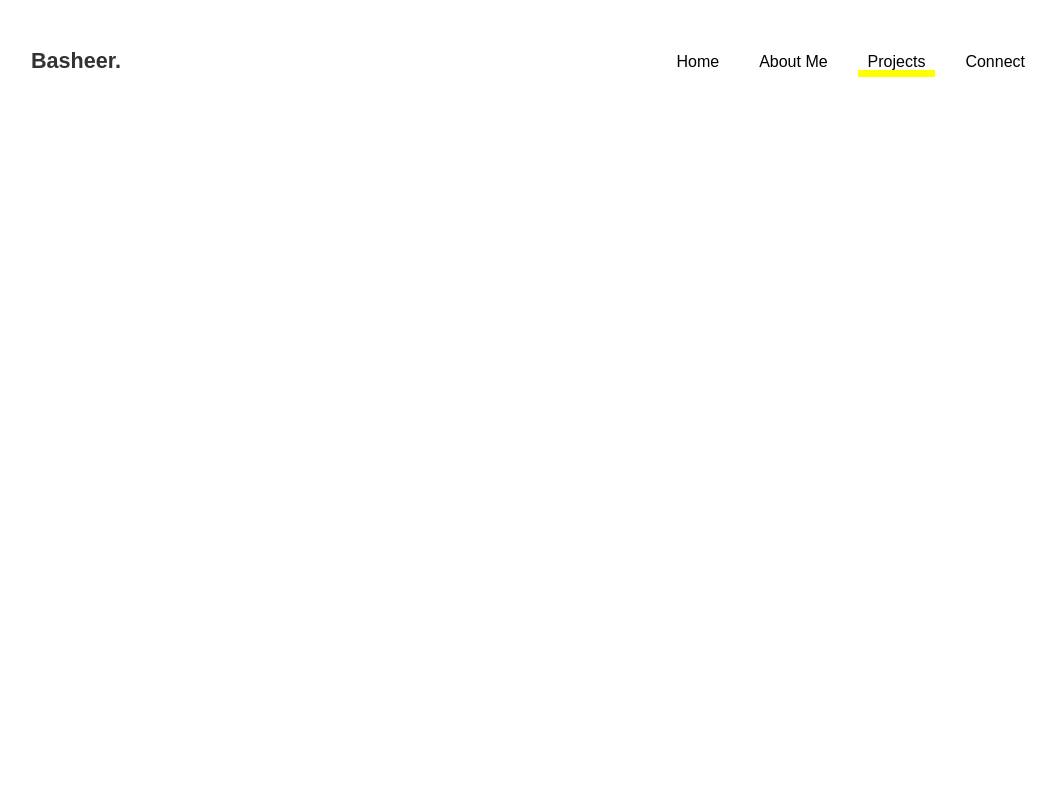
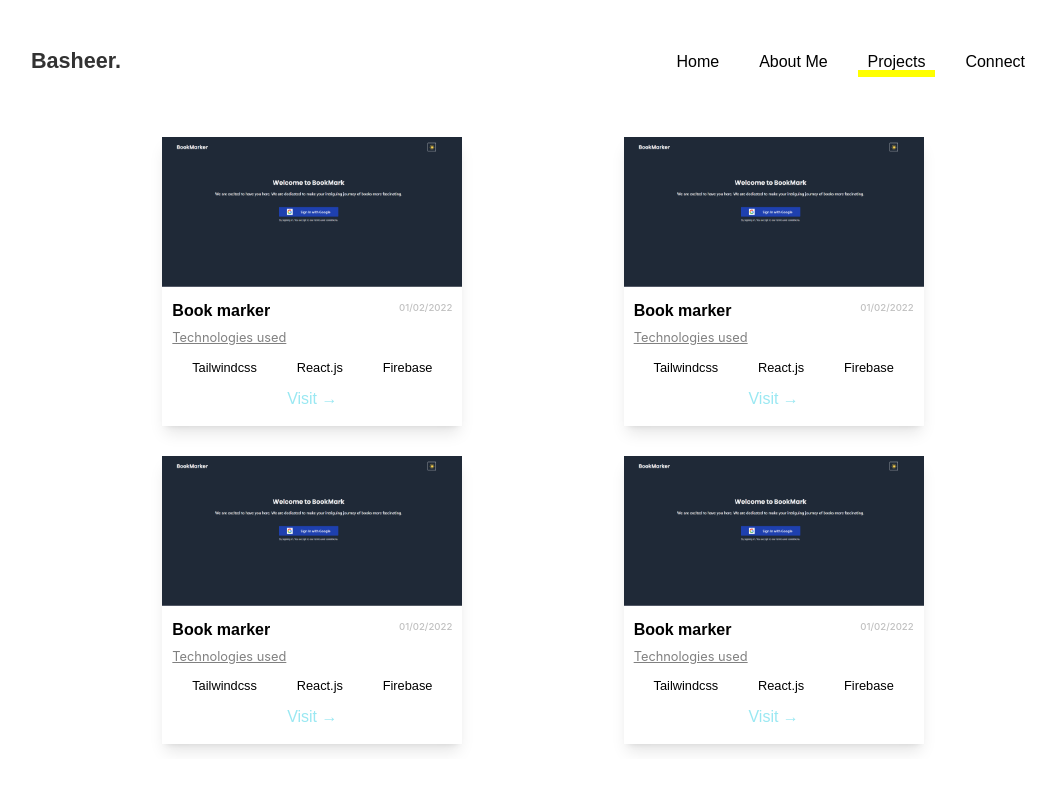
Before and after one commit to Basheer3648734/Basheer, a Next.js app: page /projects in a window 1280 px wide. Shown: the top 790 px of the page, without its empty margins (97-1153 px from the left). Built offline with nearby package versions, Linux system fonts and the light colour scheme.

Commit message:
📦 NEW: projects link activated

```diff
--- /dev/null
+++ b/components/ProjectCard.js
@@ -0,0 +1,47 @@
+import Image from "next/image";
+import Link from "next/link";
+export default function ProjectCard() {
+  // image, title, visit site, created-date
+  return (
+    <div className="bg-[white] w-[auto] shadow-lg shadow-gray-500/50 inline-block mx-[30px] my-[15px]">
+      <div className="w-[100%]">
+        <Image src="/images/bookmarker.png" width="300px" height="150px" />
+      </div>
+      <div className="px-[10px] py-[5px]">
+        <h2 className="text-[1.25rem] font-bold inline-block md:text-[1rem]">
+          Book marker
+        </h2>
+        <p className="inline-block float-right text-[0.6rem] leading-5 font-medium text-[silver]">
+          01/02/2022
+        </p>
+        <p className="underline text-[0.78rem] decoration-solid mt-[5px] text-[gray] md:text-[0.8rem]">
+          Technologies used
+        </p>
+        <ul className="my-[10px] flex text-[0.8rem] md:text-[0.8rem] justify-around">
+          <li>
+            <Link href="#">
+              <a className="hover:underline hover:decoration-solid">
+                Tailwindcss
+              </a>
+            </Link>
+          </li>
+          <li>
+            <Link href="#">
+              <a className="hover:underline hover:decoration-solid">React.js</a>
+            </Link>
+          </li>
+          <li>
+            <Link href="#">
+              <a className="hover:underline hover:decoration-solid">Firebase</a>
+            </Link>
+          </li>
+        </ul>
+        <Link href="https://bookmarker-ba651.web.app/login">
+          <a className="text-brand font-medium text-[1rem] mb-[10px] block text-center hover:underline hover:decoration-solid md:text-[1rem]">
+            Visit &#8594;
+          </a>
+        </Link>
+      </div>
+    </div>
+  );
+}
--- a/package.json
+++ b/package.json
@@ -13,8 +13,7 @@
     "@material-ui/icons": "^4.9.1",
     "next": "12.0.8",
     "react": "17.0.2",
-    "react-dom": "17.0.2",
-    "typed.js": "^2.0.11"
+    "react-dom": "17.0.2"
   },
   "devDependencies": {
     "autoprefixer": "^10.4.2",
--- a/pages/index.js
+++ b/pages/index.js
@@ -41,7 +41,7 @@ export default function App() {
                 sustainable and efficient softwares that solves human problems.
                 Apart from that I am an occasional blogger.
               </p>
-              <Link href="maito:bk3648734@gmail.com">
+              <Link href="mailto:bk3648734@gmail.com">
                 <a className="inline-block bg-cyan w-[100%] hover:underline  hover:decoration-solid sm:w-auto mt-[1.5rem] px-[15px] py-[10px] text-center text-[1.2rem]">
                   Get in touch
                 </a>
--- a/pages/projects.js
+++ b/pages/projects.js
@@ -1,14 +1,22 @@
 import Head from "next/head";
 import Layout from "../components/Layout";
 import NavBar from "../components/NavBar";
+
+import ProjectCard from "../components/ProjectCard";
 export default function projects() {
   return (
-    <div>
+    <div className="">
       <Head>
-        <title>Basheer: About Page</title>
+        <title>Basheer: Projects Page</title>
       </Head>
       <Layout>
         <NavBar page="projects" />
+        <div className="w-[100%] flex overflow-hidden flex-wrap justify-evenly items-center flex-1 basis-[auto]">
+          <ProjectCard />
+          <ProjectCard />
+          <ProjectCard />
+          <ProjectCard />
+        </div>
       </Layout>
     </div>
   );
```
Also changed, not shown: public/images/bookmarker.png (added).
